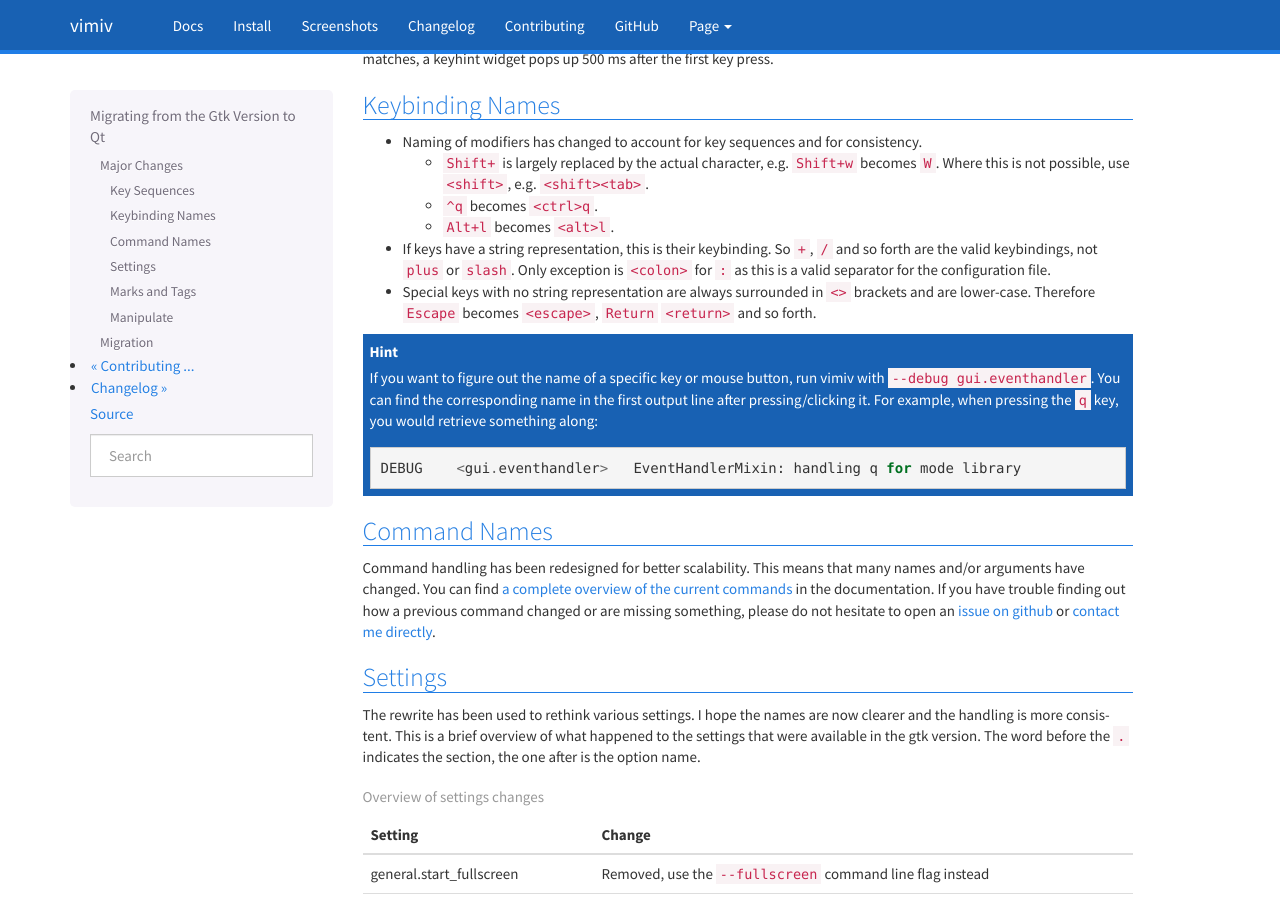
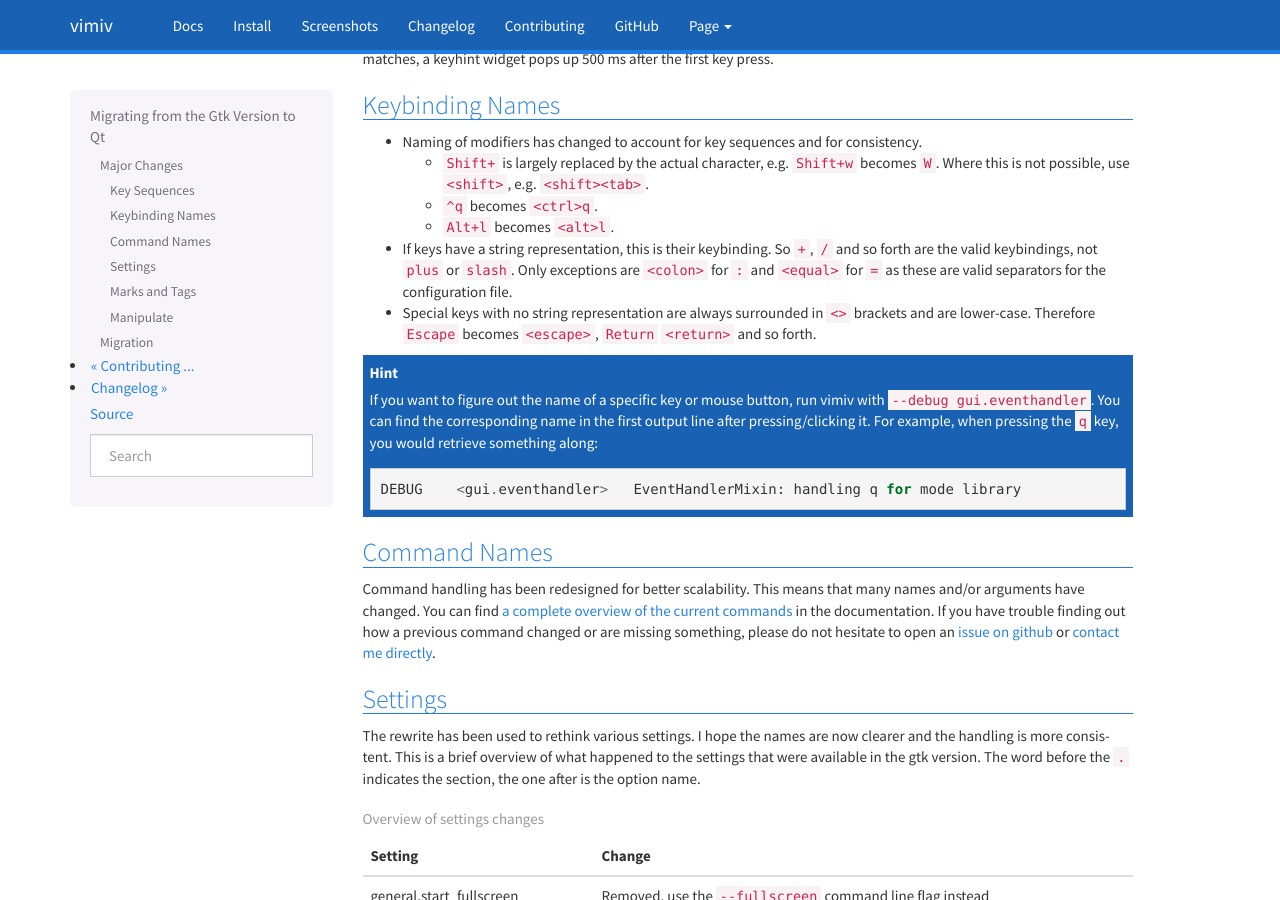
Before and after one commit to karlch/vimiv-qt, a Sphinx documentation site: the page built from docs/documentation/migrating.rst, in a window 1280 px wide and 900 px high, scrolled down 890 px. Built offline with Sphinx 7.4.7, drawn with Linux system fonts in a browser that asks for light colours.

Commit message:
Allow binding the = character using <equal>
It must be treated specially for the same reason as colon: configparser
treats it as separator between key and value.

```diff
--- a/docs/changelog.rst
+++ b/docs/changelog.rst
@@ -12,6 +12,12 @@
 * The ``metadata.keys`` setting that allows configuring the set of metadata
   information displayed by ``:metadata``. Thanks
   `@jeanggi90 <https://github.com/jeanggi90>`_!
+
+Changed:
+^^^^^^^^
+
+* The ``=`` key can now be bound using ``<equal>``. Using the raw ``=`` character is not
+  possible in ``keys.conf`` as it is treated as separator much like ``:``.
 
 
 v0.7.0 (2020-05-17)
--- a/docs/documentation/migrating.rst
+++ b/docs/documentation/migrating.rst
@@ -53,8 +53,9 @@
   * ``^q`` becomes ``<ctrl>q``.
   * ``Alt+l`` becomes ``<alt>l``.
 * If keys have a string representation, this is their keybinding. So ``+``, ``/`` and so
-  forth are the valid keybindings, not ``plus`` or ``slash``. Only exception is
-  ``<colon>`` for ``:`` as this is a valid separator for the configuration file.
+  forth are the valid keybindings, not ``plus`` or ``slash``. Only exceptions are
+  ``<colon>`` for ``:`` and ``<equal>`` for ``=`` as these are valid separators for the
+  configuration file.
 * Special keys with no string representation are always surrounded in ``<>`` brackets
   and are lower-case.  Therefore ``Escape`` becomes ``<escape>``, ``Return``
   ``<return>`` and so forth.
```
Also changed, not shown: 2 other files.
